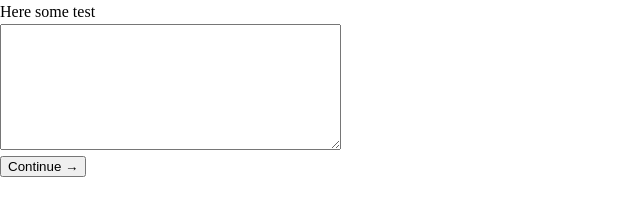
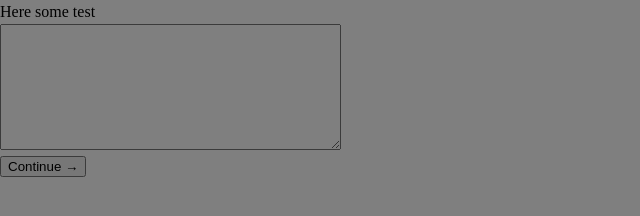
Before and after one commit to liunian/snippets, a plain HTML site: page javascript/DJ/test/overlay.html in a window 1280 px wide. Shown: the whole page, without its empty margins (0-640 px from the left). Drawn offline with Linux system fonts and the light colour scheme; files that its build step writes are made by us from their sources.

Commit message:
improve overlay

```diff
--- /dev/null
+++ b/javascript/DJ/component/overlay.js
@@ -0,0 +1,64 @@
+/**
+ * create overlay
+ * @author dengjij@gmail.com
+ * @requires dj.js & util.js & event.js
+ *
+ */
+
+var overlay = function(option) {
+     this.option = {
+         className: 'overlay',
+         background: 'black',
+         opacity: 0.5,
+         zIndex: 500,
+         show: true,
+         // clickToHide means use hide() method but not close()
+         clickToHide: true
+     };
+     DJ.extend(this.option, option);
+     this.init();
+};
+
+overlay.prototype = {
+    init: function() {
+        var op = this.option;
+        var con = document.createElement('div');
+        con.className = op.className;
+
+        con.style.display = op.show ? 'block' : 'none';
+        con.style.background = op.background;
+        con.style.opacity = op.opacity;
+        con.style.zIndex = op.zIndex;
+        con.style.position = 'fixed';
+        con.style.left = 0;
+        con.style.top = 0;
+        con.style.width = '100%';
+        con.style.height = '100%';
+
+        document.body.appendChild(con);
+
+        this.content = con;
+
+        this.bind();
+        return this;
+    },
+    bind: function() {
+        var self = this;
+        if (self.option.clickToHide) {
+            DJ.bind(self.content, 'click', function(){
+                self.hide();
+            });
+        }
+    },
+    show: function() {
+        this.content.style.display = 'block';
+    },
+    hide: function() {
+        this.content.style.display = 'none';
+    },
+    close: function() {
+        document.body.removeChild(this.content);
+        delete this.content;
+        delete this.option;
+    }
+};
--- a/javascript/DJ/test/overlay.html
+++ b/javascript/DJ/test/overlay.html
@@ -3,10 +3,12 @@
 <head>
     <meta charset="utf-8" />
     <title>overlay test</title>
-    <link rel="stylesheet" href="../../css/reset.css" type="text/css" />
-    <link rel="stylesheet" href="../../css/base.css" type="text/css" />
-    <script src="../util.js" type="text/javascript"></script>
-    <script src="../overlay.js" type="text/javascript"></script>
+    <link rel="stylesheet" href="../../../css/reset.css" type="text/css" />
+    <link rel="stylesheet" href="../../../css/base.css" type="text/css" />
+    <script type="text/javascript" src="../src/dj.js"></script>
+    <script type="text/javascript" src="../src/util.js"></script>
+    <script type="text/javascript" src="../src/event.js"></script>
+    <script type="text/javascript" src="../component/overlay.js"></script>
 </head>
 <body>
     <div id="container">
```
